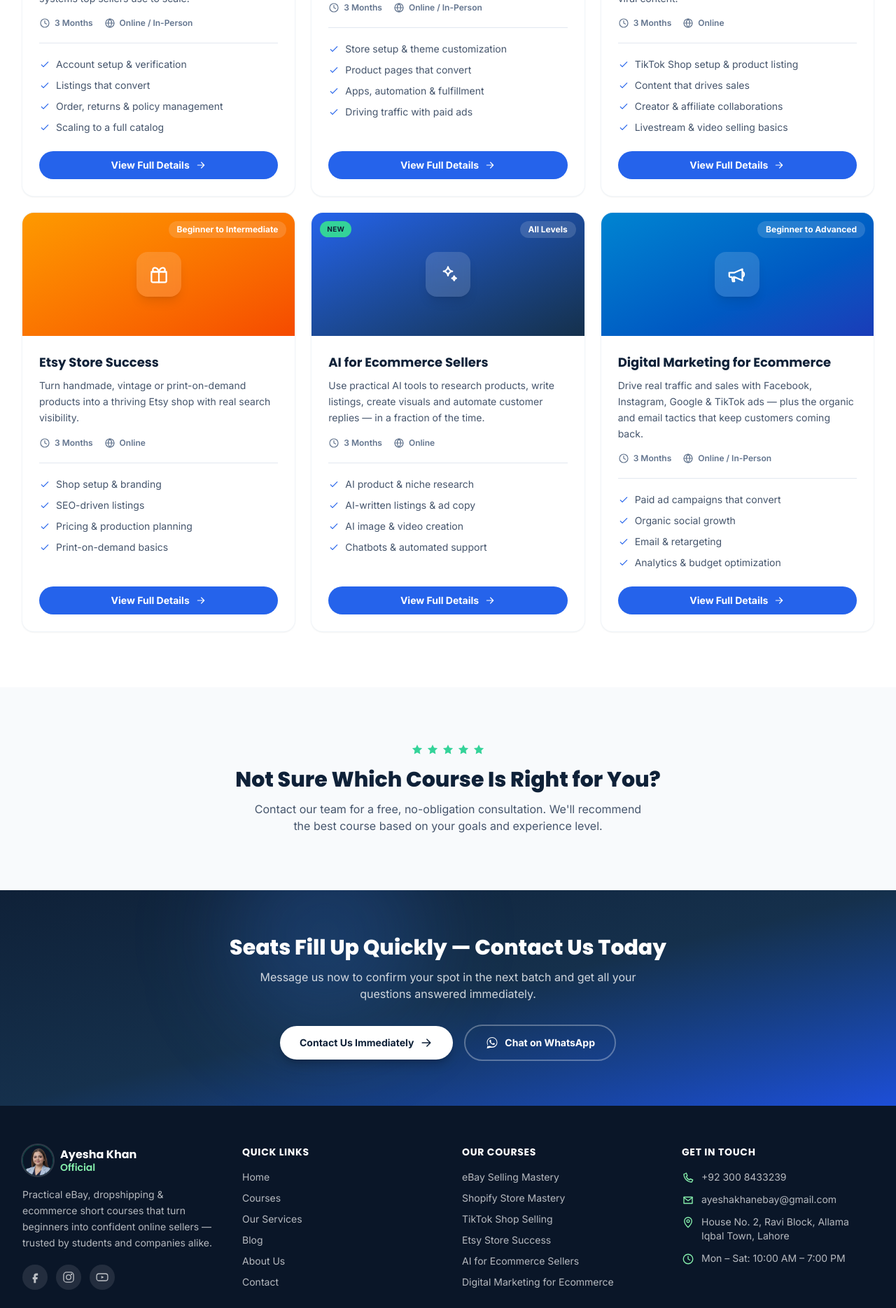
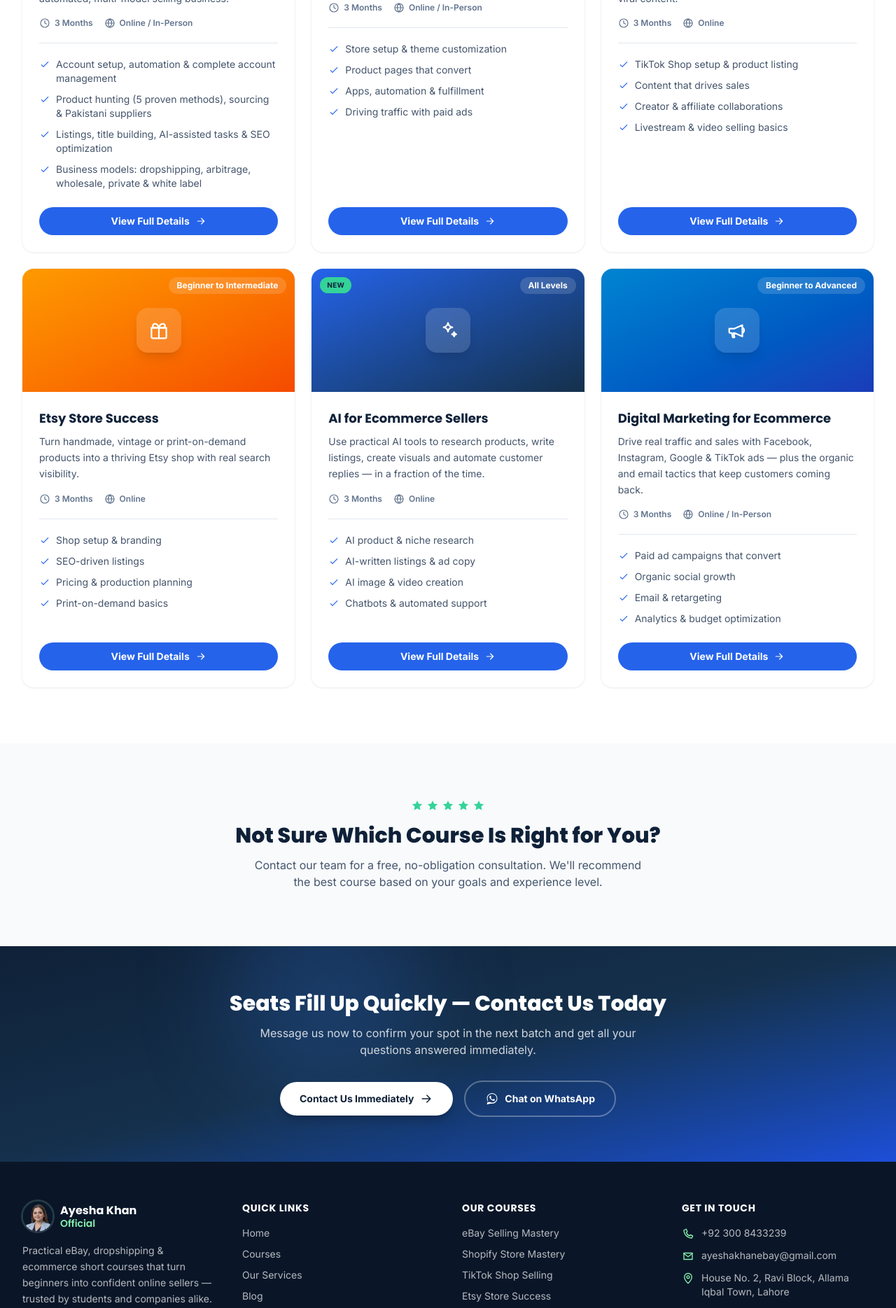
Before and after one commit to RazaSoftwareEng/Ebya-With-Ayesha-Khan, a React (Vite) app: page /courses in a window 1280 px wide. Shown: the part 880-2749 px from the top of the page at 70% size. Built offline with nearby package versions, Linux system fonts and the light colour scheme.

Commit message:
Add WhatsApp to social links and expand eBay course curriculum
Co-Authored-By: Claude Sonnet 5 <noreply@anthropic.com>

```diff
--- a/src/components/Footer.jsx
+++ b/src/components/Footer.jsx
@@ -1,6 +1,6 @@
 import { Link } from 'react-router-dom'
-import { IconPhone, IconMail, IconLocation, IconClock, IconFacebook, IconInstagram, IconYoutube } from './icons'
-import { site } from '../siteConfig'
+import { IconPhone, IconMail, IconLocation, IconClock, IconFacebook, IconInstagram, IconLinkedin, IconTiktok, IconWhatsApp } from './icons'
+import { site, whatsappLink } from '../siteConfig'
 import { courses } from '../data/courses'
 import ayeshaAvatar from './assets/ayesha-avatar.png'
 
@@ -28,7 +28,18 @@ export default function Footer() {
           </p>
           <div className="mt-5 flex gap-3">
             <a
+              href={whatsappLink()}
+              target="_blank"
+              rel="noopener noreferrer"
+              aria-label="WhatsApp"
+              className="grid h-9 w-9 place-items-center rounded-full bg-white/10 transition hover:bg-gold-500 hover:text-navy-900"
+            >
+              <IconWhatsApp width={20} height={20} />
+            </a>
+            <a
               href={site.social.facebook}
+              target="_blank"
+              rel="noopener noreferrer"
               aria-label="Facebook"
               className="grid h-9 w-9 place-items-center rounded-full bg-white/10 transition hover:bg-gold-500 hover:text-navy-900"
             >
@@ -36,17 +47,30 @@ export default function Footer() {
             </a>
             <a
               href={site.social.instagram}
+              target="_blank"
+              rel="noopener noreferrer"
               aria-label="Instagram"
               className="grid h-9 w-9 place-items-center rounded-full bg-white/10 transition hover:bg-gold-500 hover:text-navy-900"
             >
               <IconInstagram />
             </a>
             <a
-              href={site.social.youtube}
-              aria-label="YouTube"
+              href={site.social.linkedin}
+              target="_blank"
+              rel="noopener noreferrer"
+              aria-label="LinkedIn"
               className="grid h-9 w-9 place-items-center rounded-full bg-white/10 transition hover:bg-gold-500 hover:text-navy-900"
             >
-              <IconYoutube />
+              <IconLinkedin />
+            </a>
+            <a
+              href={site.social.tiktok}
+              target="_blank"
+              rel="noopener noreferrer"
+              aria-label="TikTok"
+              className="grid h-9 w-9 place-items-center rounded-full bg-white/10 transition hover:bg-gold-500 hover:text-navy-900"
+            >
+              <IconTiktok />
             </a>
           </div>
         </div>
--- a/src/components/SocialSidebar.jsx
+++ b/src/components/SocialSidebar.jsx
@@ -1,7 +1,8 @@
-import { IconFacebook, IconInstagram, IconLinkedin, IconTiktok } from './icons'
-import { site } from '../siteConfig'
+import { IconFacebook, IconInstagram, IconLinkedin, IconTiktok, IconWhatsApp } from './icons'
+import { site, whatsappLink } from '../siteConfig'
 
 const items = [
+  { href: whatsappLink(), label: 'WhatsApp', Icon: IconWhatsApp, bg: 'bg-[#25D366]' },
   { href: site.social.facebook, label: 'Facebook', Icon: IconFacebook, bg: 'bg-[#1877F2]' },
   {
     href: site.social.instagram,
--- a/src/data/courses.js
+++ b/src/data/courses.js
@@ -10,29 +10,43 @@ export const courses = [
     icon: IconTag,
     tag: 'Bestseller',
     thumb: 'from-slate-800 to-slate-950',
-    desc: 'Go from zero to a fully optimized eBay store — account setup, listings that convert, and the systems top sellers use to scale.',
+    desc: 'Our complete, flagship eBay course — from creating your first account to running a fully automated, multi-model selling business.',
     points: [
-      'Account setup & verification',
-      'Listings that convert',
-      'Order, returns & policy management',
-      'Scaling to a full catalog',
+      'Account setup, automation & complete account management',
+      'Product hunting (5 proven methods), sourcing & Pakistani suppliers',
+      'Listings, title building, AI-assisted tasks & SEO optimization',
+      'Business models: dropshipping, arbitrage, wholesale, private & white label',
     ],
     whatIsIt:
       "eBay is one of the world's largest online marketplaces, connecting millions of buyers with sellers across nearly every product category — from everyday items to rare collectibles.",
     whyItMatters:
       "With built-in buyer traffic and a trusted global brand, eBay remains one of the fastest ways for a new seller to make their first sale without building an audience from scratch.",
     curriculum: [
-      'Creating & verifying a professional seller account',
-      'Understanding eBay policies, fees & seller protections',
-      'Keyword research & writing listings that convert',
-      'Pricing strategy, shipping & handling setup',
-      'Managing orders, returns & customer messages',
-      'Avoiding suspensions & maintaining account health',
-      'Scaling from a few listings to a full catalog',
-      'Tools & software top eBay sellers actually use',
+      'Account creation & verification',
+      'Complete account management & automation',
+      'Product hunting — 5 proven methods',
+      'Product sourcing, including Pakistani suppliers',
+      'Creating & optimizing listings',
+      'Title building for maximum visibility',
+      'AI-generated listing tasks',
+      'SEO optimization for search ranking',
+      'Self-branding as a seller',
+      'Marketing & advertising strategies',
+      'Business models overview',
+      'Arbitrage',
+      'Dropshipping',
+      'Stock selling',
+      'White label & private label',
+      'Wholesale selling',
+      'Import & export basics',
+      'Taxation basics',
+      'Price costing',
+      'Inventory keeping',
+      'Customer support',
+      'Hands-on assignments after every module',
     ],
     whoItsFor:
-      'Complete beginners exploring online selling, and existing sellers who want to fix an underperforming store.',
+      'Complete beginners exploring online selling, and existing sellers who want to fix an underperforming store or scale into new business models.',
   },
   {
     slug: 'shopify',
```
